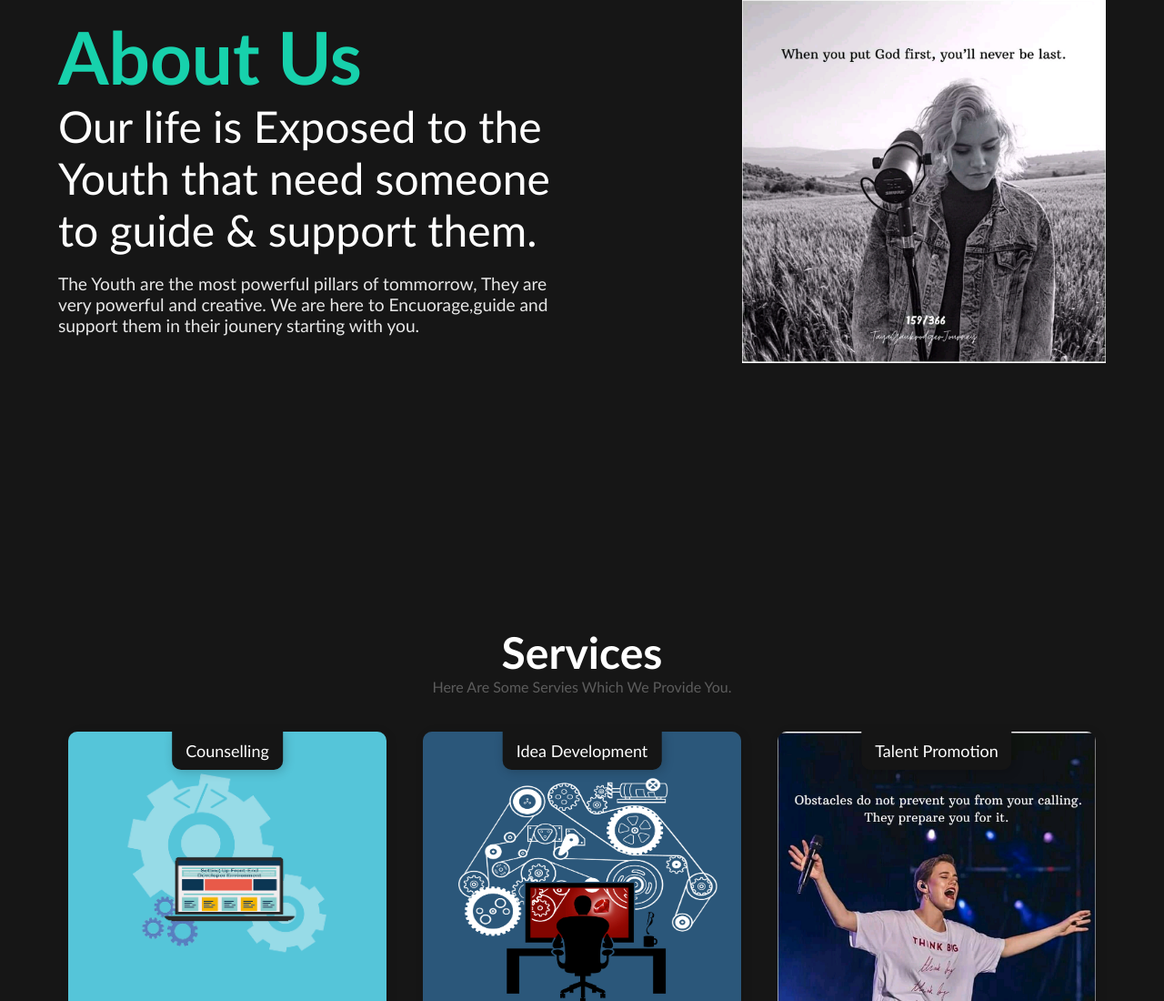
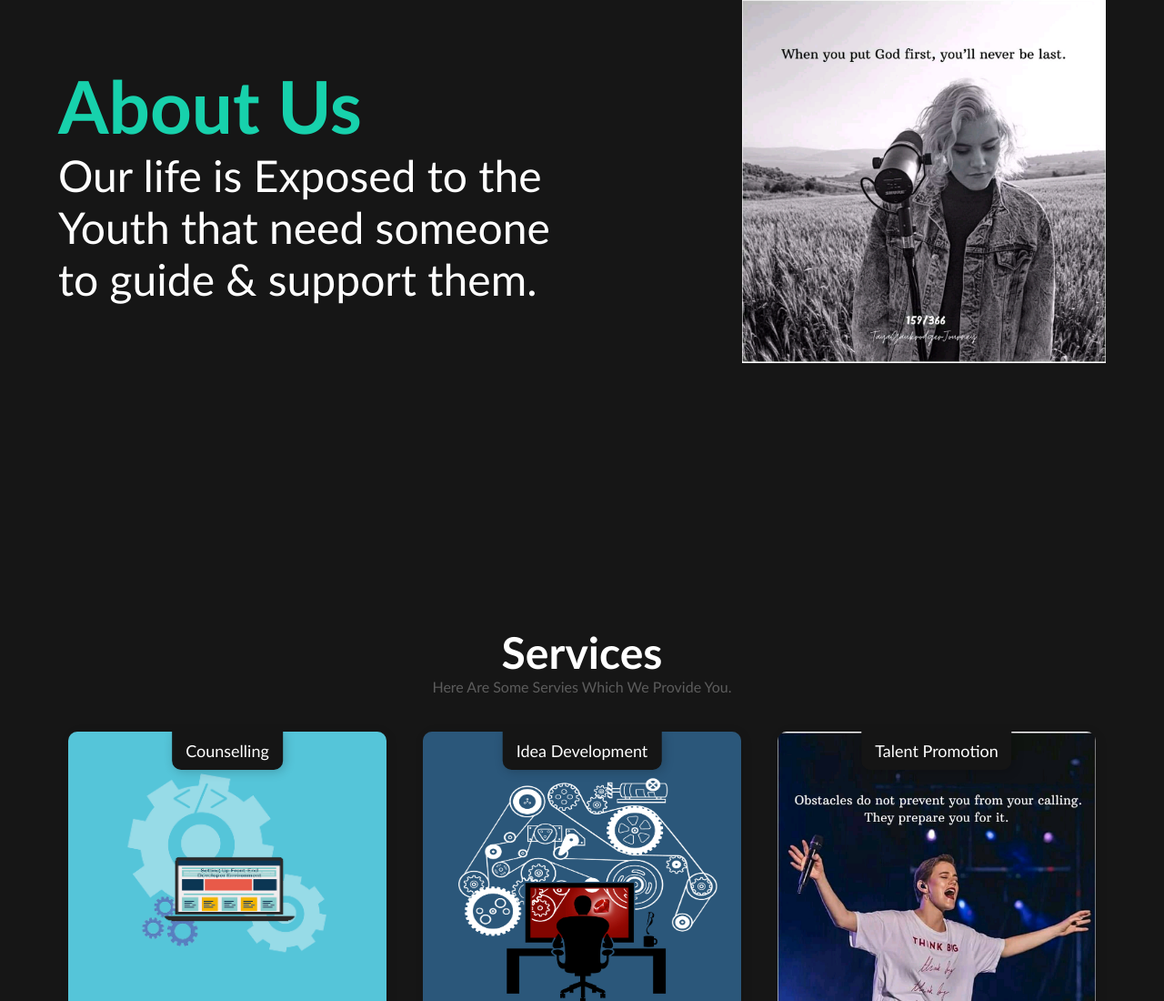
Before and after one commit to Palnetguy/youth-friends-of-st-Aloysius, a plain HTML site: page index.html in a window 1280 px wide. Shown: the part 1024-2124 px from the top of the page at 91% size. Drawn offline with Linux system fonts and the light colour scheme.

Commit message:
Update index.html

```diff
--- a/index.html
+++ b/index.html
@@ -70,9 +70,9 @@
 	<div class="about-text">
 	<h1>About Us</h1>
 	<h2>Our life is Exposed to the Youth that need someone to guide & support them.</h2>
-	<p>The Youth are the most powerful pillars of tommorrow, They are very powerful and creative.
+	<!---<p>The Youth are the most powerful pillars of tommorrow, They are very powerful and creative.
 	We are here to Encuorage,guide and support them
-	in their jounery starting with you.</p>
+	in their jounery starting with you.</p>--->
 </div>
 
 	<!--<button id="view" onclick="viewMotto()">View Our Motto</button>-->
```
